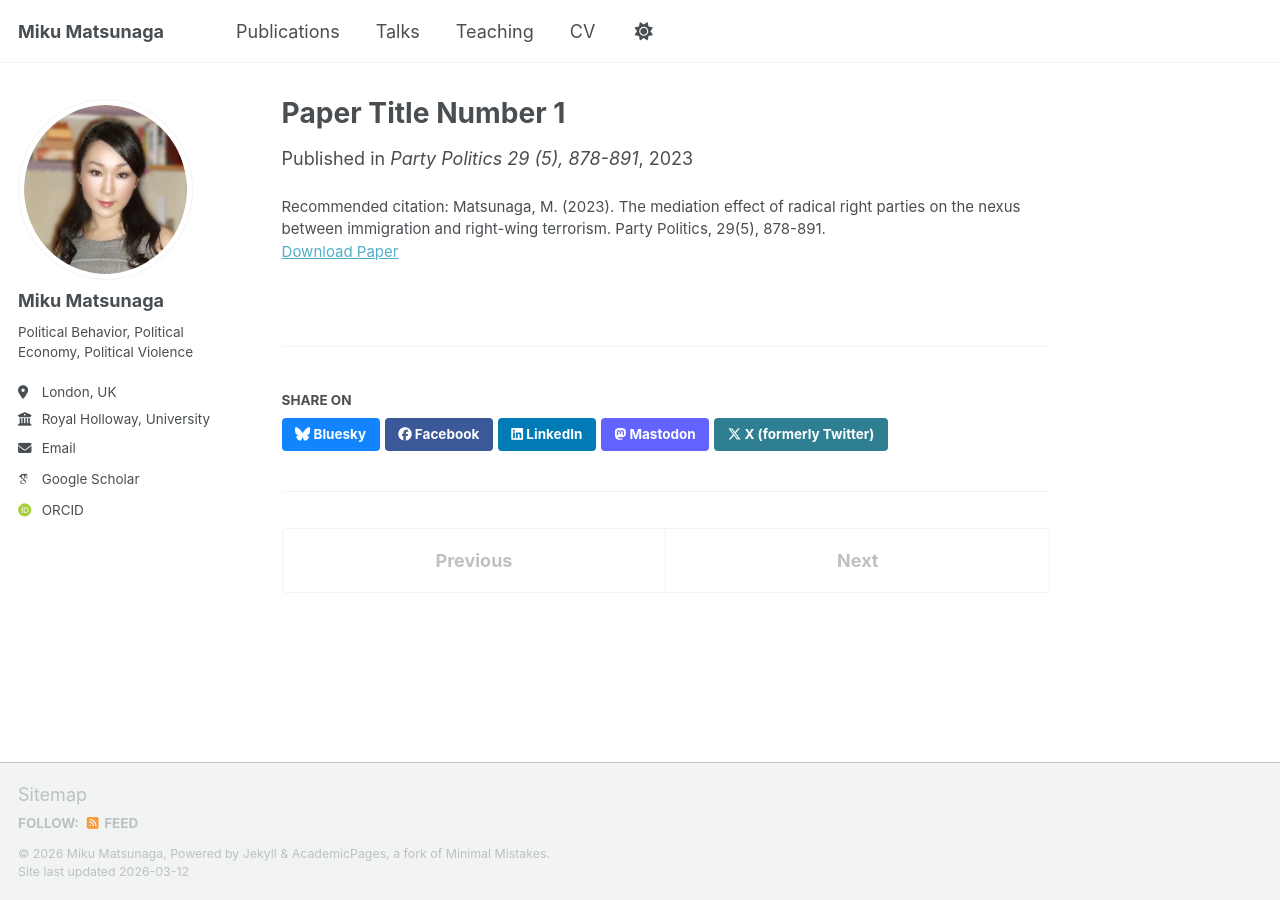
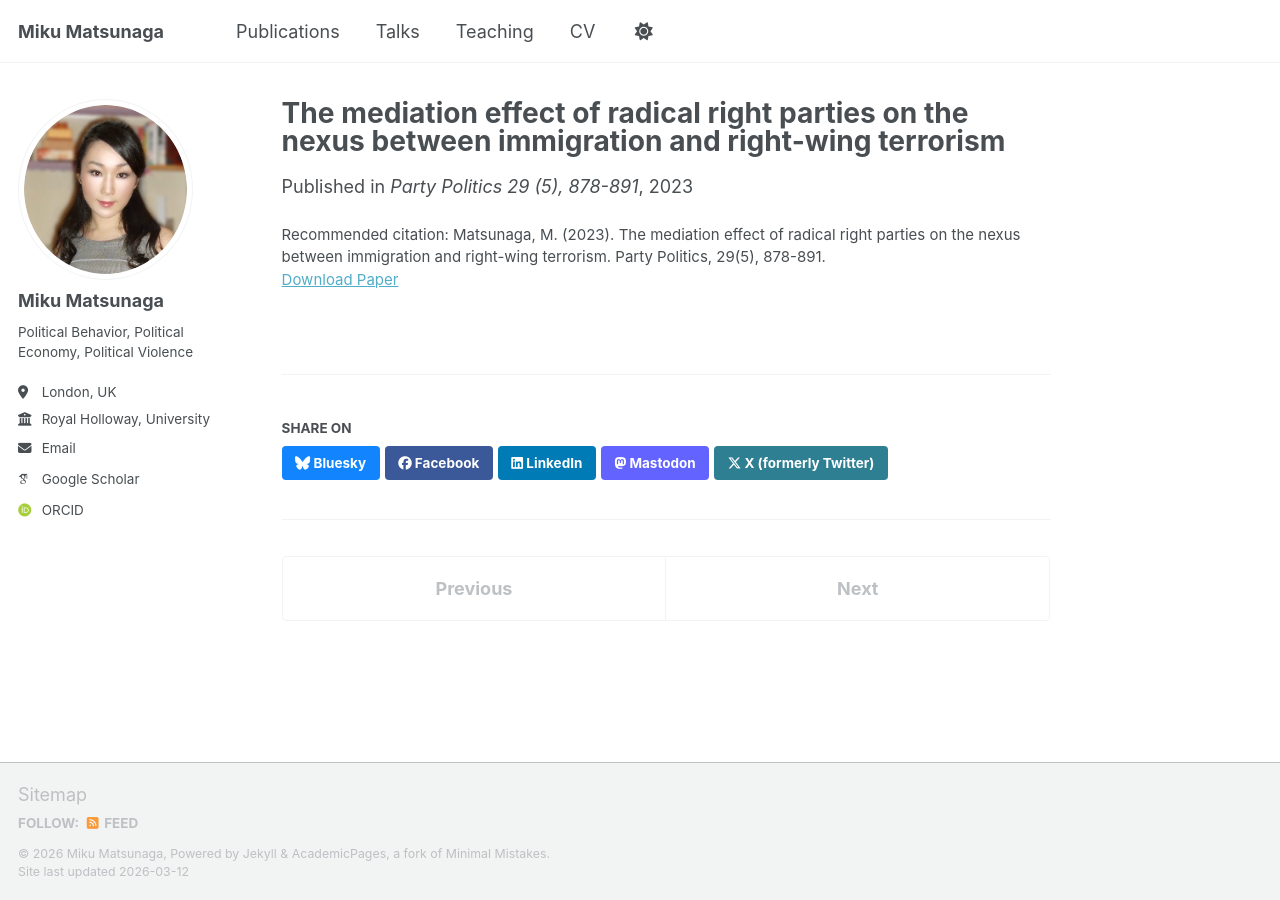
Before and after one commit to mikumatsunaga/mikumatsunaga.github.io, a Jekyll site: the page built from _publications/2009-10-01-paper-title-number-1.md, in a window 1280 px wide. Built offline with Jekyll 4.4.1, drawn with Linux system fonts in a browser that asks for light colours; some web fonts are replaced; a script bundle is joined from its source files by our own code; library files that are not in the unit come from our copies.

Commit message:
Update 2009-10-01-paper-title-number-1.md

```diff
--- a/_publications/2009-10-01-paper-title-number-1.md
+++ b/_publications/2009-10-01-paper-title-number-1.md
@@ -1,5 +1,5 @@
 ---
-title: "Paper Title Number 1"
+title: "The mediation effect of radical right parties on the nexus between immigration and right-wing terrorism"
 collection: publications
 category: manuscripts
 permalink: /publication/2010-10-01-paper-title-number-1
```
